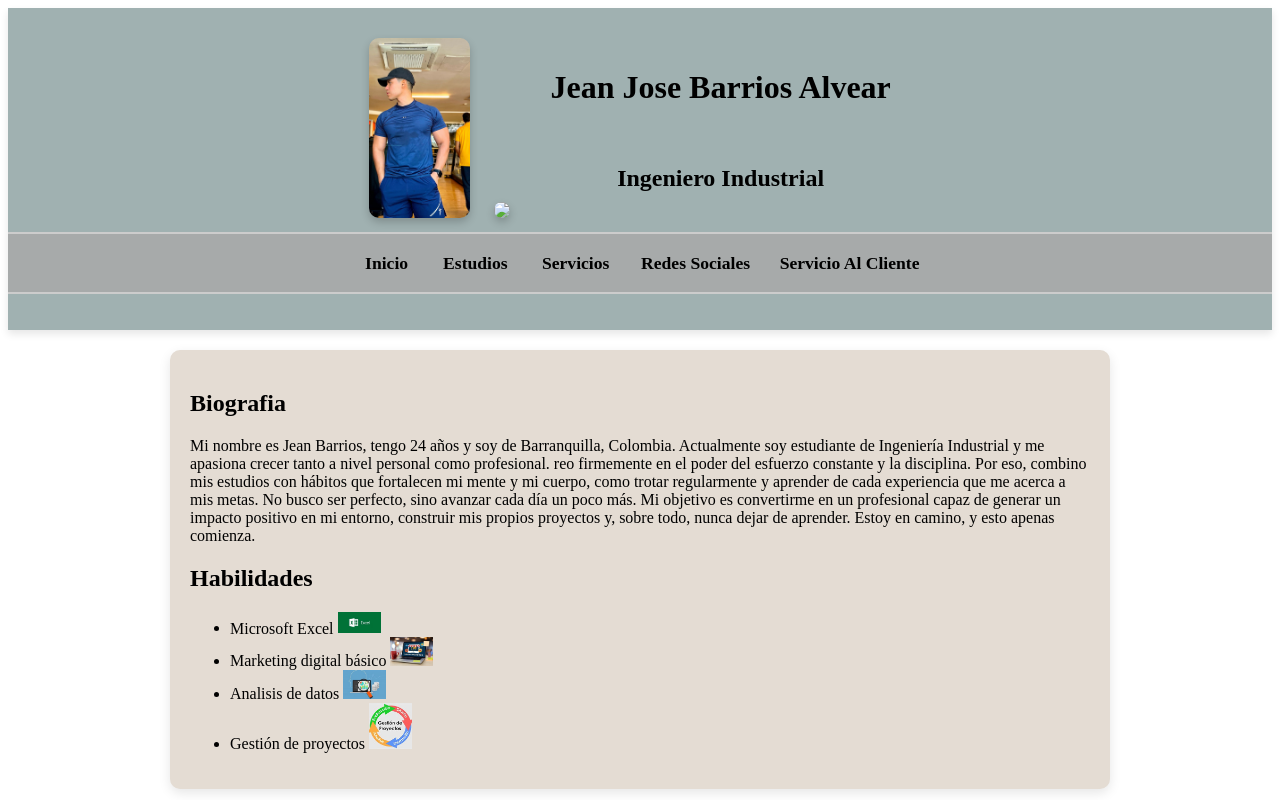
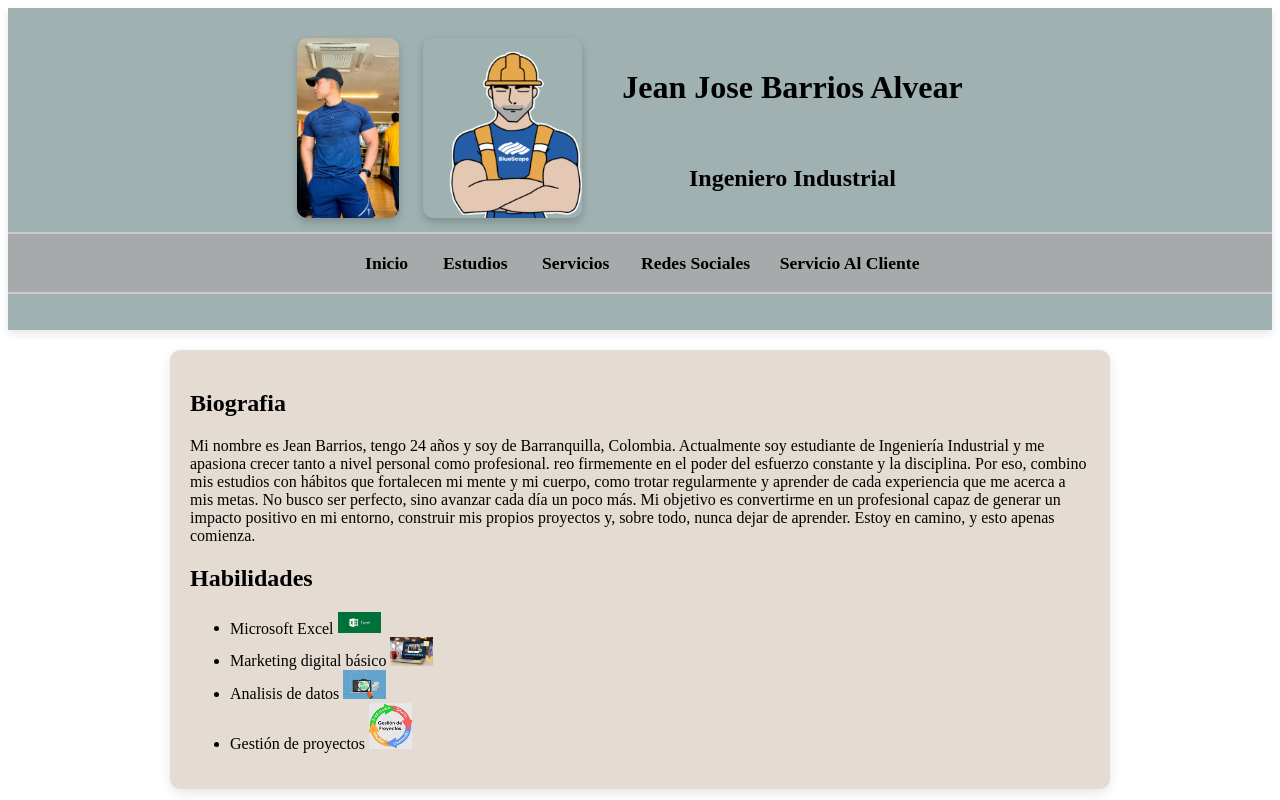
Before and after one commit to jbarriosa/Sesion17, a plain HTML site: page index.html in a window 1280 px wide. Shown: the top 800 px of the page. Drawn offline with Linux system fonts and the light colour scheme; the site is published under a folder, as on GitHub Pages, so addresses that start at the root find nothing.

Commit message:
Sesion17terminada

```diff
--- a/index.html
+++ b/index.html
@@ -11,7 +11,7 @@
         <div class="contenedor-header">
             <div class="foto">
                     <img src="imagen/perfil.jpg" height="10%" width="10%">
-                    <img src="/imagen/perfill.gif" height="10%" width="10%">
+                    <img src="imagen/perfill.gif" height="10%" width="10%">
             </div>
             <div class="info">
                     <h1>Jean Jose Barrios Alvear</h1> <br>
```
